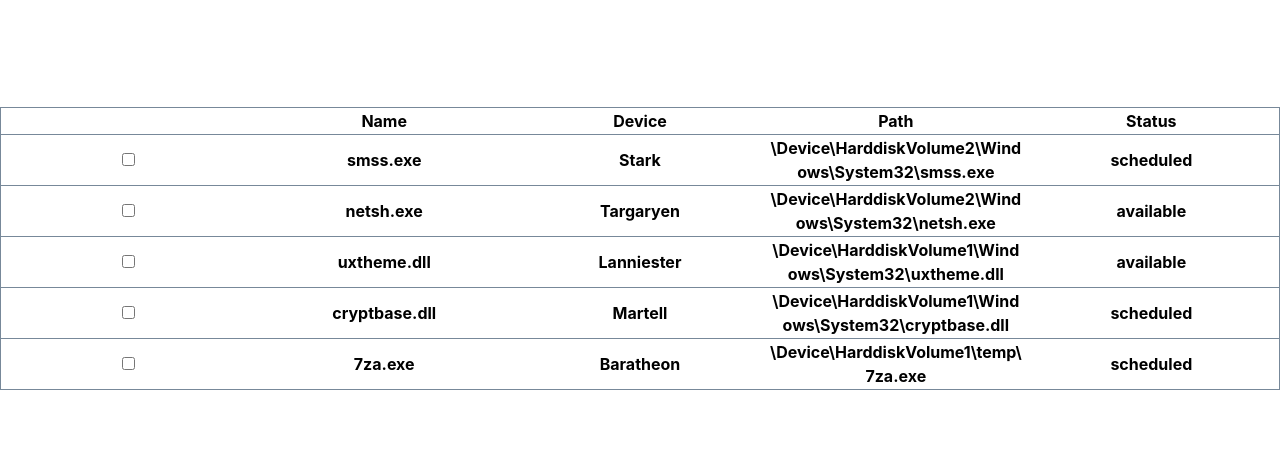
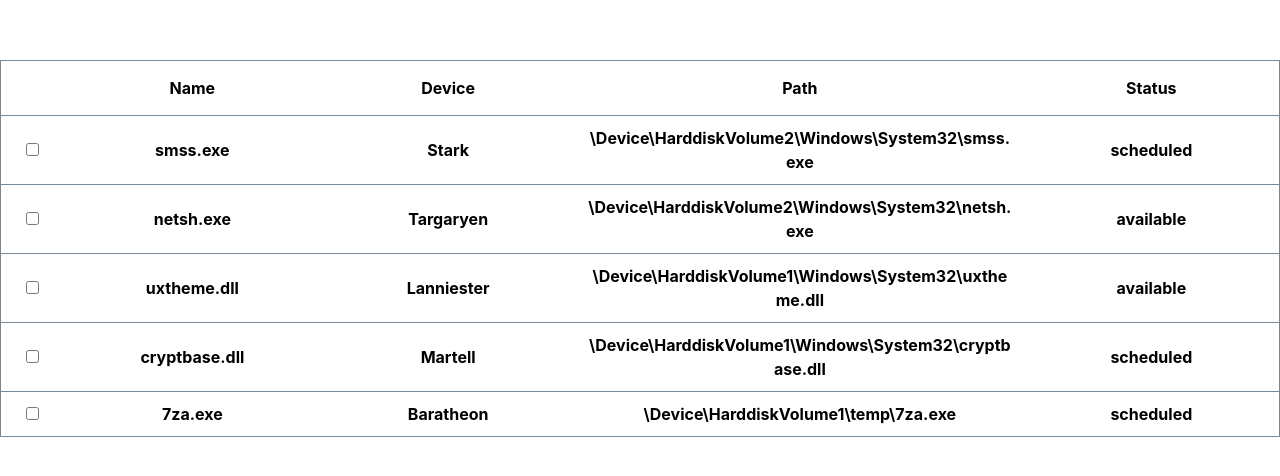
Before and after one commit to zedaenious/cs-work, a React (Vite) app: page / in a window 1280 px wide. Shown: the part 152-628 px from the top of the page. Built offline with nearby package versions, Linux system fonts and the light colour scheme.

Commit message:
table styles

```diff
--- a/src/App.css
+++ b/src/App.css
@@ -24,3 +24,19 @@ table tbody tr:hover {
 table tbody tr.selected {
   background-color: lightslategray;
 }
+
+table thead th:first-child, table tbody tr:first-child {
+  width: 5%;
+}
+
+table thead th:nth-child(4), table tbody tr:nth-child(4) {
+  width: 35%;
+}
+
+table thead th {
+  padding: 15px;
+}
+
+table tbody td {
+  padding: 10px;
+}
```
